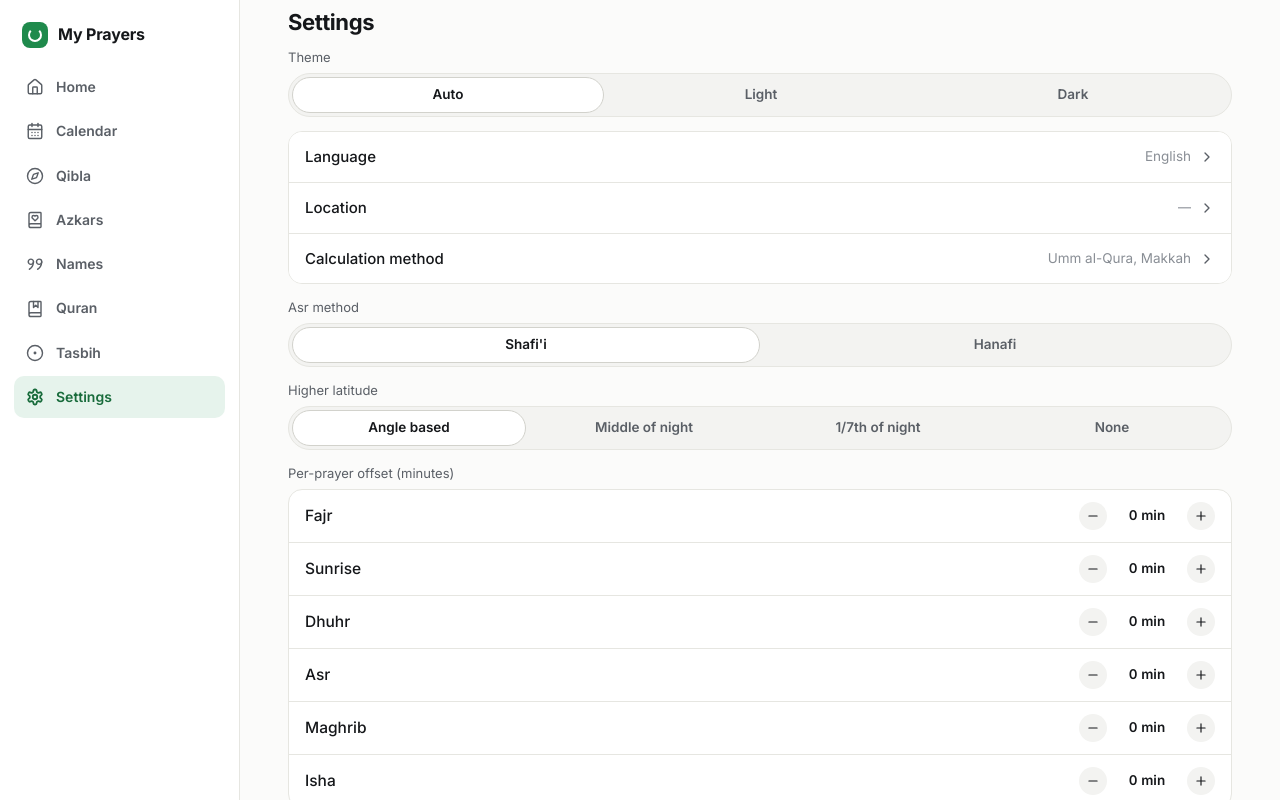
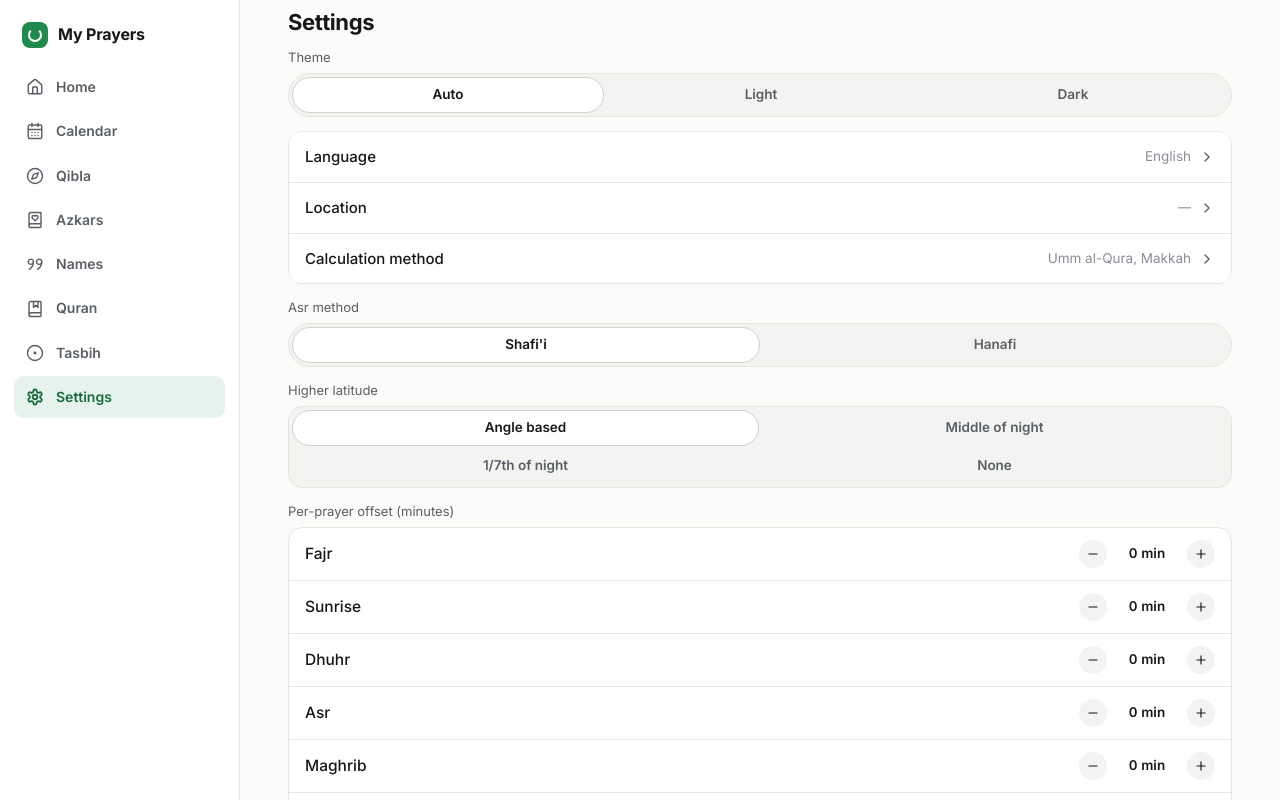
Before and after one commit to OneAboveAll1964/my-prayers-web, a React (Vite) app: page /settings in a window 1280 px wide. Shown: the top 800 px of the page. Built offline with nearby package versions, Linux system fonts and the light colour scheme.

Commit message:
bunch o other changes

```diff
--- a/src/components/Calendar/MonthGrid.css
+++ b/src/components/Calendar/MonthGrid.css
@@ -32,13 +32,10 @@
   color: var(--text);
 }
 
-@media (max-width: 720px) {
-  .mp-cal-head, .mp-cal-row {
-    grid-template-columns: 64px repeat(6, minmax(0, 1fr));
-    padding: 9px 10px;
-    font-size: 11.5px;
-    gap: 4px;
-  }
-  .mp-cal-cell { font-size: 12px; }
-  .mp-cal-day-num { font-size: 13px; }
+.mp-cal-mobile { display: flex; flex-direction: column; gap: 10px; }
+.mp-cal-desktop { display: none; }
+
+@media (min-width: 900px) {
+  .mp-cal-mobile { display: none; }
+  .mp-cal-desktop { display: block; }
 }
--- a/src/components/ui/SegmentedControl.css
+++ b/src/components/ui/SegmentedControl.css
@@ -6,6 +6,11 @@
   border-radius: 999px;
   padding: 3px;
   gap: 2px;
+}
+.mp-seg-grid {
+  display: grid;
+  grid-template-columns: 1fr 1fr;
+  border-radius: var(--radius);
 }
 .mp-seg-item {
   flex: 1 1 0;
--- a/src/components/ui/SegmentedControl.jsx
+++ b/src/components/ui/SegmentedControl.jsx
@@ -1,8 +1,8 @@
 import './SegmentedControl.css'
 
-export function SegmentedControl({ options, value, onChange }) {
+export function SegmentedControl({ options, value, onChange, layout = 'row' }) {
   return (
-    <div className="mp-seg" role="tablist">
+    <div className={`mp-seg mp-seg-${layout}`} role="tablist">
       {options.map((opt) => {
         const active = opt.value === value
         return (
--- a/src/pages/Settings.jsx
+++ b/src/pages/Settings.jsx
@@ -53,6 +53,7 @@ export default function Settings() {
         <div className="stack-sm">
           <span className="muted small">{t('settings.higherLatitude')}</span>
           <SegmentedControl
+            layout="grid"
             value={settings.higherLatitudeMethod}
             onChange={(v) => setSettings({ higherLatitudeMethod: v })}
             options={[
```
